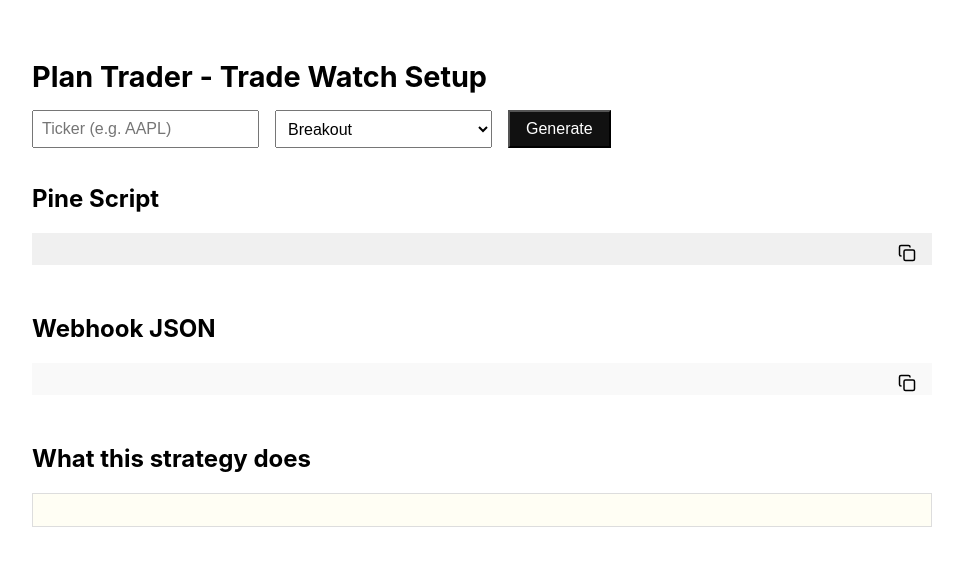
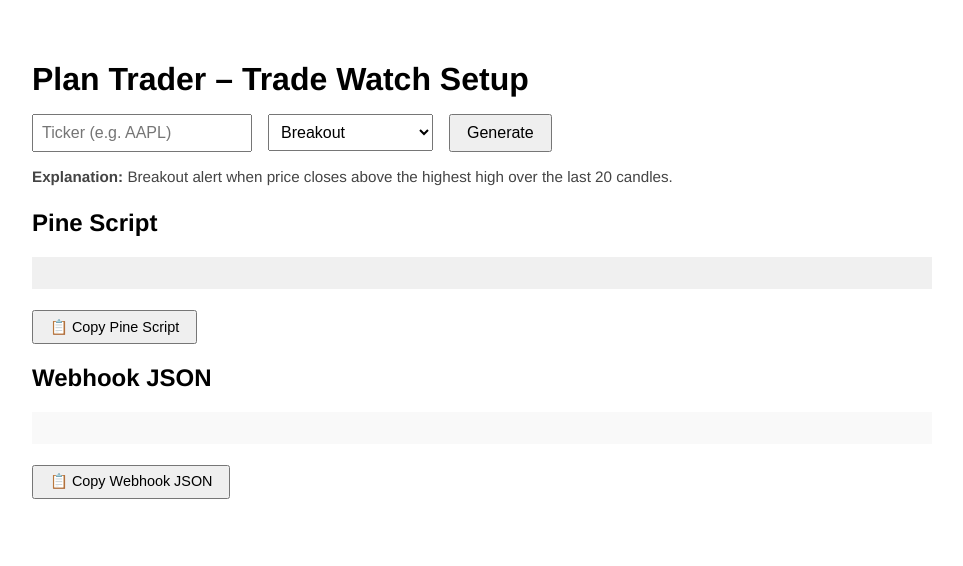
Before and after one commit to unicorntrader/ct3000-planner, a Next.js app: page / in a window 1280 px wide. Shown: the top 566 px of the page, without its empty margins (158-1121 px from the left). Built offline with nearby package versions, Linux system fonts and the light colour scheme.

Commit message:
Update index.jsx

```diff
--- a/pages/index.jsx
+++ b/pages/index.jsx
@@ -1,73 +1,76 @@
 import React, { useState } from 'react';
-import { Copy } from 'lucide-react';
 
 export default function Home() {
   const [ticker, setTicker] = useState('');
   const [trigger, setTrigger] = useState('breakout');
   const [pineCode, setPineCode] = useState('');
   const [webhookJson, setWebhookJson] = useState('');
-  const [explanation, setExplanation] = useState('');
   const [copied, setCopied] = useState(false);
+
+  const strategyDescriptions = {
+    breakout: "Breakout alert when price closes above the highest high over the last 20 candles.",
+    retest: "Retest alert when price dips below a level and closes back above it, indicating reclaim.",
+    hhhl: "Trend alert when price makes a higher high and higher low, showing upward structure.",
+    ma10: "Triggers when price breaks below the 10-period moving average.",
+    ma50: "Triggers when price breaks below the 50-period moving average.",
+    volumeSpike: "Alerts when volume spikes 2x above the 20-bar average volume.",
+  };
 
   const generate = () => {
     let pine = '';
-    let json = {};
-    let explain = '';
-
     switch (trigger) {
       case 'breakout':
         pine = `//@version=5
-indicator("Trade Watch: Breakout Trigger", overlay=true)
+indicator("Trade Watch: Breakout", overlay=true)
 resistance = ta.highest(high, 20)
 breakout = close > resistance
 plotshape(breakout, location=location.belowbar, style=shape.labelup, color=color.green, text="🚨")
-alertcondition(breakout, title="Breakout Trigger", message='{"userId":"anton123","symbol":"{{ticker}}","setup":"breakout","price":{{close}},"volume":{{volume}},"timestamp":"{{time}}"}')`;
-        explain = 'This script triggers an alert when the current price breaks above the highest high of the past 20 candles — a simple breakout signal. Ideal for momentum-based entries.';
+alertcondition(breakout, title="Breakout Trigger", message='{"userId":"anton123","symbol":"{{ticker}}","setup":"breakout","price":{{close}},"volume":{{volume}},"timestamp":"{{time"}}')`;
         break;
-
       case 'retest':
         pine = `//@version=5
-indicator("Trade Watch: Retest Trigger", overlay=true)
+indicator("Trade Watch: Retest", overlay=true)
 support = ta.lowest(low, 20)
-retest = close < support * 1.02 and close > support
-plotshape(retest, location=location.belowbar, style=shape.labelup, color=color.orange, text="↩️")
-alertcondition(retest, title="Retest Trigger", message='{"userId":"anton123","symbol":"{{ticker}}","setup":"retest","price":{{close}},"volume":{{volume}},"timestamp":"{{time}}"}')`;
-        explain = 'Triggers when price approaches support (within 2% above the lowest low of last 20 candles), suggesting a retest. Often used to catch reversals or trend continuation zones.';
+reclaim = low < support and close > support
+plotshape(reclaim, location=location.belowbar, style=shape.labelup, color=color.orange, text="✅")
+alertcondition(reclaim, title="Retest Trigger", message='{"userId":"anton123","symbol":"{{ticker}}","setup":"retest","price":{{close}},"volume":{{volume}},"timestamp":"{{time"}}')`;
         break;
-
       case 'hhhl':
         pine = `//@version=5
-indicator("Trade Watch: HH/HL Trigger", overlay=true)
-hh = high > high[1] and high[1] > high[2]
-hl = low > low[1] and low[1] > low[2]
-hhhl = hh and hl
-plotshape(hhhl, location=location.belowbar, style=shape.labelup, color=color.blue, text="🔼")
-alertcondition(hhhl, title="HH/HL Trigger", message='{"userId":"anton123","symbol":"{{ticker}}","setup":"hhhl","price":{{close}},"volume":{{volume}},"timestamp":"{{time}}"}')`;
-        explain = 'Triggers on higher highs and higher lows — a classic trend confirmation pattern. Useful for traders riding an existing uptrend.';
+indicator("Trade Watch: HH/HL", overlay=true)
+hh = high > high[1] and low > low[1]
+plotshape(hh, location=location.belowbar, style=shape.labelup, color=color.purple, text="📈")
+alertcondition(hh, title="HH/HL Trigger", message='{"userId":"anton123","symbol":"{{ticker}}","setup":"hhhl","price":{{close}},"volume":{{volume}},"timestamp":"{{time"}}')`;
         break;
-
       case 'ma10':
         pine = `//@version=5
 indicator("Trade Watch: MA10 Breakdown", overlay=true)
-ma10 = ta.sma(close, 10)
-breakdown = close < ma10
+ma = ta.sma(close, 10)
+breakdown = close < ma
 plotshape(breakdown, location=location.abovebar, style=shape.labeldown, color=color.red, text="⬇️")
-alertcondition(breakdown, title="MA10 Breakdown", message='{"userId":"anton123","symbol":"{{ticker}}","setup":"ma10","price":{{close}},"volume":{{volume}},"timestamp":"{{time}}"}')`;
-        explain = 'Triggers when price breaks below the 10-period moving average — often used as a momentum fade signal in fast-moving markets.';
+alertcondition(breakdown, title="MA10 Breakdown", message='{"userId":"anton123","symbol":"{{ticker}}","setup":"ma10","price":{{close}},"volume":{{volume}},"timestamp":"{{time"}}')`;
         break;
-
       case 'ma50':
         pine = `//@version=5
 indicator("Trade Watch: MA50 Breakdown", overlay=true)
-ma50 = ta.sma(close, 50)
-breakdown = close < ma50
+ma = ta.sma(close, 50)
+breakdown = close < ma
 plotshape(breakdown, location=location.abovebar, style=shape.labeldown, color=color.red, text="⬇️")
-alertcondition(breakdown, title="MA50 Breakdown", message='{"userId":"anton123","symbol":"{{ticker}}","setup":"ma50","price":{{close}},"volume":{{volume}},"timestamp":"{{time}}"}')`;
-        explain = 'Triggers when price breaks below the 50-period moving average — often used by swing traders to detect medium-term trend breaks.';
+alertcondition(breakdown, title="MA50 Breakdown", message='{"userId":"anton123","symbol":"{{ticker}}","setup":"ma50","price":{{close}},"volume":{{volume}},"timestamp":"{{time"}}')`;
         break;
+      case 'volumeSpike':
+        pine = `//@version=5
+indicator("Trade Watch: Volume Spike", overlay=true)
+avgVol = ta.sma(volume, 20)
+spike = volume > avgVol * 2
+plotshape(spike, location=location.belowbar, style=shape.labelup, color=color.teal, text="💥")
+alertcondition(spike, title="Volume Spike", message='{"userId":"anton123","symbol":"{{ticker}}","setup":"volumeSpike","price":{{close}},"volume":{{volume}},"timestamp":"{{time"}}')`;
+        break;
+      default:
+        pine = '// Select a valid trigger.';
     }
 
-    json = {
+    const json = {
       userId: "anton123",
       symbol: ticker.toUpperCase(),
       setup: trigger,
@@ -78,7 +81,6 @@ alertcondition(breakdown, title="MA50 Breakdown", message='{"userId":"anton123",
 
     setPineCode(pine);
     setWebhookJson(JSON.stringify(json, null, 2));
-    setExplanation(explain);
     setCopied(false);
   };
 
@@ -89,49 +91,55 @@ alertcondition(breakdown, title="MA50 Breakdown", message='{"userId":"anton123",
   };
 
   return (
-    <div style={{ padding: "2rem", fontFamily: "Inter, sans-serif", maxWidth: 900, margin: "auto" }}>
-      <h1 style={{ fontSize: "1.8rem", marginBottom: "1rem" }}>Plan Trader - Trade Watch Setup</h1>
+    <div style={{ padding: "2rem", fontFamily: "Helvetica, sans-serif", maxWidth: 900, margin: "auto" }}>
+      <h1 style={{ fontSize: "2rem", marginBottom: "1rem" }}>Plan Trader – Trade Watch Setup</h1>
 
-      <div style={{ display: 'flex', gap: '1rem', marginBottom: '1rem', flexWrap: 'wrap' }}>
-        <input value={ticker} onChange={e => setTicker(e.target.value)} placeholder="Ticker (e.g. AAPL)" style={{ padding: '0.5rem', fontSize: '1rem', minWidth: 150 }} />
-
-        <select value={trigger} onChange={e => setTrigger(e.target.value)} style={{ padding: '0.5rem', fontSize: '1rem' }}>
+      <div style={{ marginBottom: "1rem" }}>
+        <input
+          value={ticker}
+          onChange={e => setTicker(e.target.value)}
+          placeholder="Ticker (e.g. AAPL)"
+          style={{ padding: "0.5rem", fontSize: "1rem", width: "200px", marginRight: "1rem" }}
+        />
+        <select
+          value={trigger}
+          onChange={e => setTrigger(e.target.value)}
+          style={{ padding: "0.5rem", fontSize: "1rem" }}
+        >
           <option value="breakout">Breakout</option>
           <option value="retest">Retest</option>
-          <option value="hhhl">Higher High / Higher Low</option>
+          <option value="hhhl">HH/HL</option>
           <option value="ma10">MA10 Breakdown</option>
           <option value="ma50">MA50 Breakdown</option>
+          <option value="volumeSpike">Volume Spike</option>
         </select>
-
-        <button onClick={generate} style={{ padding: '0.5rem 1rem', fontSize: '1rem', background: '#111', color: '#fff' }}>Generate</button>
+        <button
+          onClick={generate}
+          style={{ marginLeft: "1rem", padding: "0.5rem 1rem", fontSize: "1rem" }}
+        >Generate</button>
       </div>
 
-      <div style={{ display: 'flex', flexDirection: 'column', gap: '1rem' }}>
-        <div>
-          <h2>Pine Script</h2>
-          <div style={{ position: 'relative' }}>
-            <pre style={{ background: '#f0f0f0', padding: '1rem', overflowX: 'auto' }}>{pineCode}</pre>
-            <button onClick={() => handleCopy(pineCode)} style={{ position: 'absolute', top: 10, right: 10, border: 'none', background: 'none' }}>
-              <Copy size={18} />
-            </button>
-            {copied && <div style={{ position: 'absolute', bottom: 10, right: 10, fontSize: 12, color: 'black' }}>Copied to clipboard</div>}
-          </div>
-        </div>
+      <div style={{ fontSize: "0.95rem", marginBottom: "1.5rem", color: "#444" }}>
+        <strong>Explanation:</strong> {strategyDescriptions[trigger] || "—"}
+      </div>
 
-        <div>
-          <h2>Webhook JSON</h2>
-          <div style={{ position: 'relative' }}>
-            <pre style={{ background: '#f9f9f9', padding: '1rem', overflowX: 'auto' }}>{webhookJson}</pre>
-            <button onClick={() => handleCopy(webhookJson)} style={{ position: 'absolute', top: 10, right: 10, border: 'none', background: 'none' }}>
-              <Copy size={18} />
-            </button>
-          </div>
-        </div>
+      <div style={{ marginBottom: "1rem" }}>
+        <h2>Pine Script</h2>
+        <pre style={{ background: "#f0f0f0", padding: "1rem", overflowX: "auto" }}>{pineCode}</pre>
+        <button
+          onClick={() => handleCopy(pineCode)}
+          style={{ marginTop: "0.5rem", padding: "0.4rem 1rem", fontSize: "0.9rem" }}
+        >📋 Copy Pine Script</button>
+      </div>
 
-        <div>
-          <h2>What this strategy does</h2>
-          <div style={{ background: '#fffef4', border: '1px solid #ddd', padding: '1rem', fontSize: '1rem', lineHeight: 1.5 }}>{explanation}</div>
-        </div>
+      <div>
+        <h2>Webhook JSON</h2>
+        <pre style={{ background: "#f9f9f9", padding: "1rem", overflowX: "auto" }}>{webhookJson}</pre>
+        <button
+          onClick={() => handleCopy(webhookJson)}
+          style={{ marginTop: "0.5rem", padding: "0.4rem 1rem", fontSize: "0.9rem" }}
+        >📋 Copy Webhook JSON</button>
+        {copied && <span style={{ marginLeft: "1rem", color: "green" }}>Copied ✅</span>}
       </div>
     </div>
   );
```
